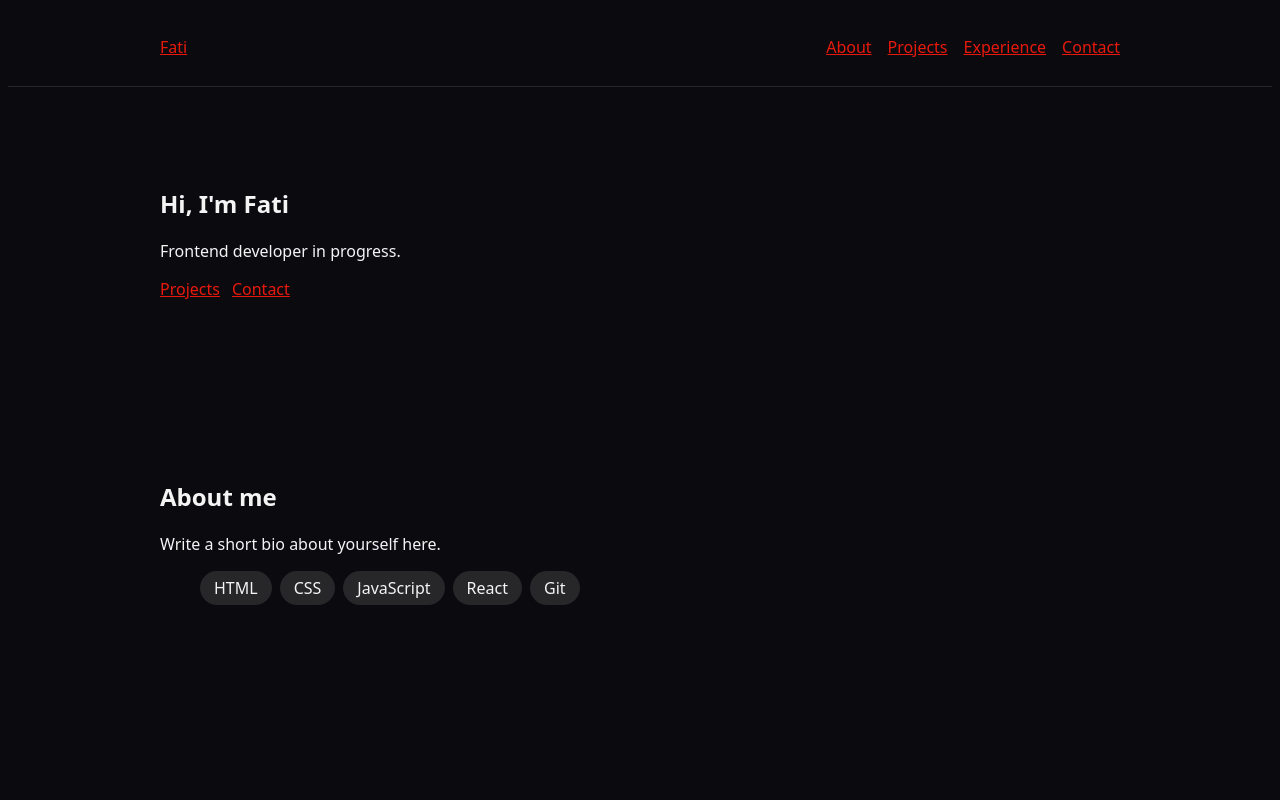
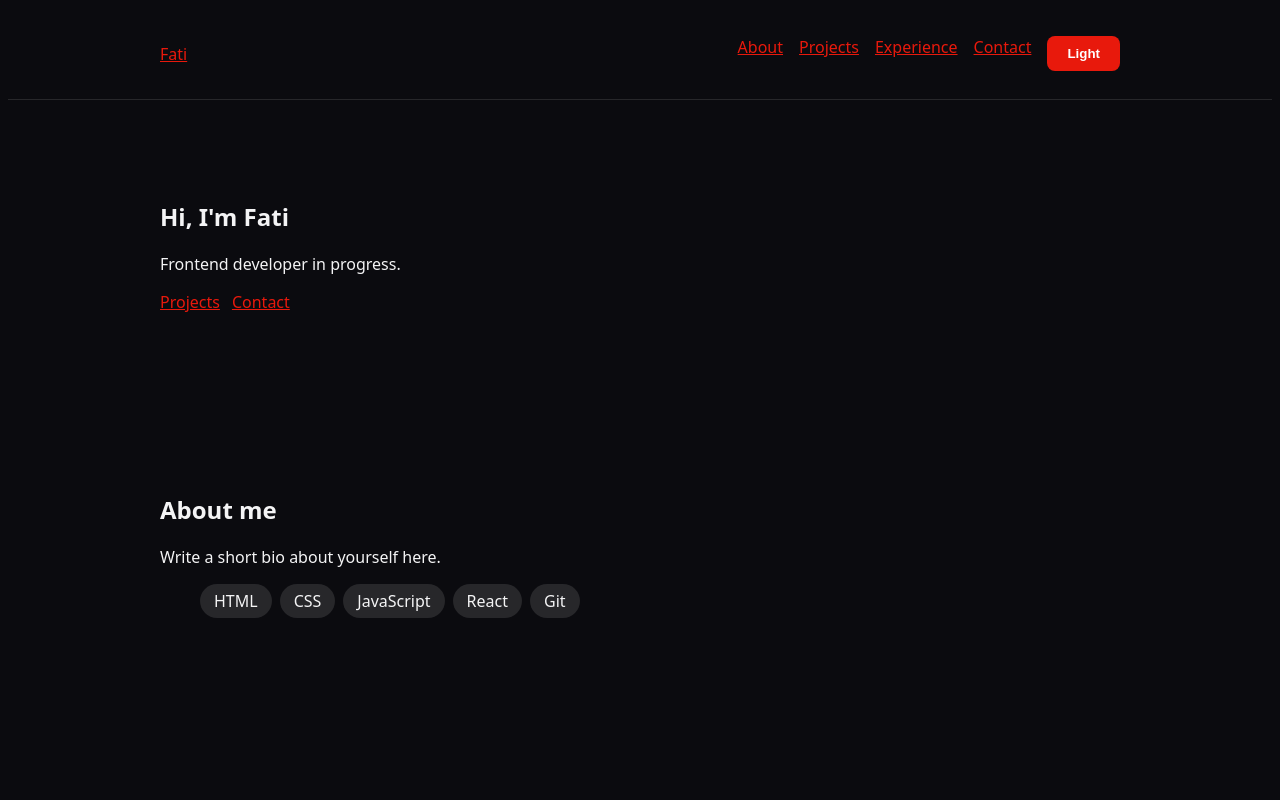
Before and after one commit to fatimagi-boop/portfolio, a React (Vite) app: page / in a window 1280 px wide. Shown: the top 800 px of the page. Built offline with nearby package versions, Linux system fonts and the light colour scheme.

Commit message:
add theme context with localStorage

```diff
--- a/src/components/Navbar.jsx
+++ b/src/components/Navbar.jsx
@@ -1,4 +1,6 @@
 import "./Navbar.css";
+import { useTheme } from "../context/ThemeContext";
+
 const links = [
   { id: "about", label: "About" },
   { id: "projects", label: "Projects" },
@@ -7,6 +9,8 @@ const links = [
 ];
 
 export default function Navbar() {
+  const { theme, toggle } = useTheme();
+
   return (
     <header>
       <nav>
@@ -17,6 +21,11 @@ export default function Navbar() {
               <a href={`#${l.id}`}>{l.label}</a>
             </li>
           ))}
+          <li>
+            <button onClick={toggle} aria-label="Toggle theme">
+              {theme === "dark" ? "Light" : "Dark"}
+            </button>
+          </li>
         </ul>
       </nav>
     </header>
--- /dev/null
+++ b/src/context/ThemeContext.jsx
@@ -0,0 +1,34 @@
+import { createContext, useContext, useEffect, useState } from "react";
+
+const ThemeContext = createContext(null);
+
+function getInitialTheme() {
+  try {
+    return localStorage.getItem("theme") || "dark";
+  } catch {
+    return "dark";
+  }
+}
+
+export function ThemeProvider({ children }) {
+  const [theme, setTheme] = useState(getInitialTheme);
+
+  useEffect(() => {
+    document.documentElement.setAttribute("data-theme", theme);
+    try {
+      localStorage.setItem("theme", theme);
+    } catch {
+      // ignore
+    }
+  }, [theme]);
+
+  const toggle = () => setTheme((t) => (t === "dark" ? "light" : "dark"));
+
+  return (
+    <ThemeContext.Provider value={{ theme, toggle }}>
+      {children}
+    </ThemeContext.Provider>
+  );
+}
+
+export const useTheme = () => useContext(ThemeContext);
--- a/src/main.jsx
+++ b/src/main.jsx
@@ -1,11 +1,14 @@
-import { StrictMode } from 'react'
-import { createRoot } from 'react-dom/client'
-import './styles/tokens.css'
-import './styles/global.css'
-import App from './App.jsx'
+import { StrictMode } from "react";
+import { createRoot } from "react-dom/client";
+import "./styles/tokens.css";
+import "./styles/global.css";
+import App from "./App.jsx";
+import { ThemeProvider } from "./context/ThemeContext";
 
-createRoot(document.getElementById('root')).render(
+createRoot(document.getElementById("root")).render(
   <StrictMode>
-    <App />
-  </StrictMode>,
-)
+    <ThemeProvider>
+      <App />
+    </ThemeProvider>
+  </StrictMode>
+);
--- a/src/styles/tokens.css
+++ b/src/styles/tokens.css
@@ -3,3 +3,7 @@
   --text: #f4f4f5;
   --red: #e8190c;
 }
+[data-theme="light"] {
+  --bg: #ffffff;
+  --text: #18181b;
+}
```
